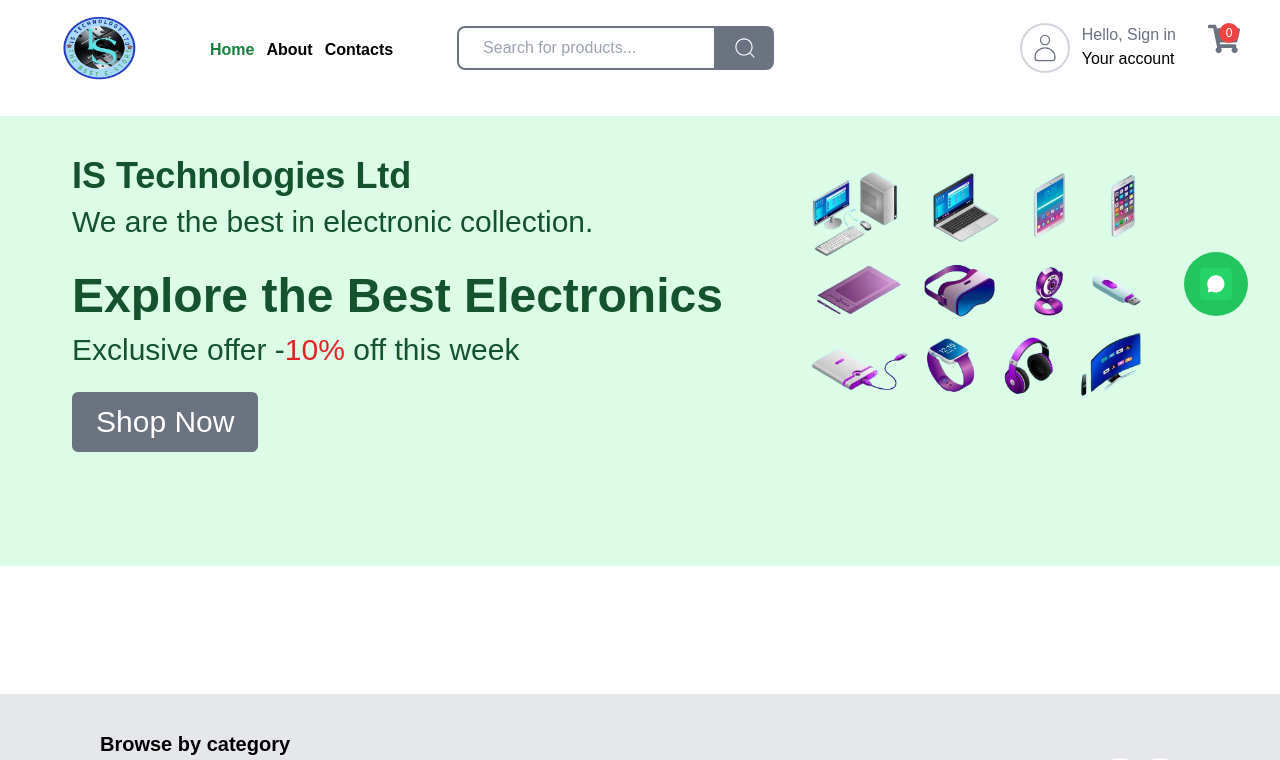
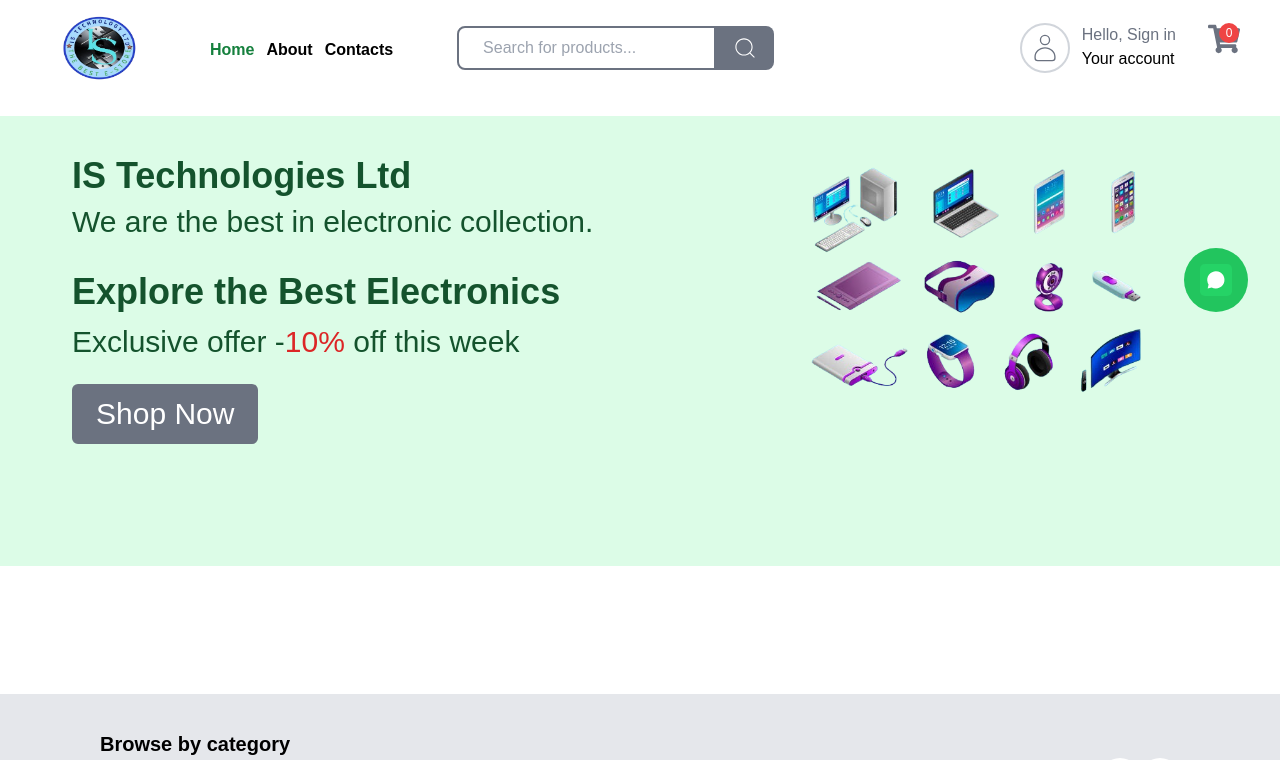
Before and after one commit to Paulin-NIYOBYOSE/Is-Tech, a React (Vite) app: page / in a window 1280 px wide. Shown: the top 760 px of the page. Built offline with nearby package versions, Linux system fonts and the light colour scheme.

Commit message:
Fixed some issues

```diff
--- a/src/components/Hero.jsx
+++ b/src/components/Hero.jsx
@@ -5,7 +5,7 @@
                 <div className="mt-10 ml-10">
                     <h1 className="text-4xl font-bold">IS Technologies Ltd</h1>
                     <p className="mt-2">We are the best in electronic collection.</p>
-                    <h2 className="text-5xl font-bold mt-8">Explore the Best Electronics</h2>
+                    <h2 className="text-4xl font-bold mt-8">Explore the Best Electronics</h2>
                     <p className="mt-3">Exclusive offer -<span className="text-red-600">10%</span> off this week</p>
                     <button className="bg-gray-500 rounded-md mt-6 hover:bg-gray-600 text-white py-3 px-6">
                         Shop Now
```
